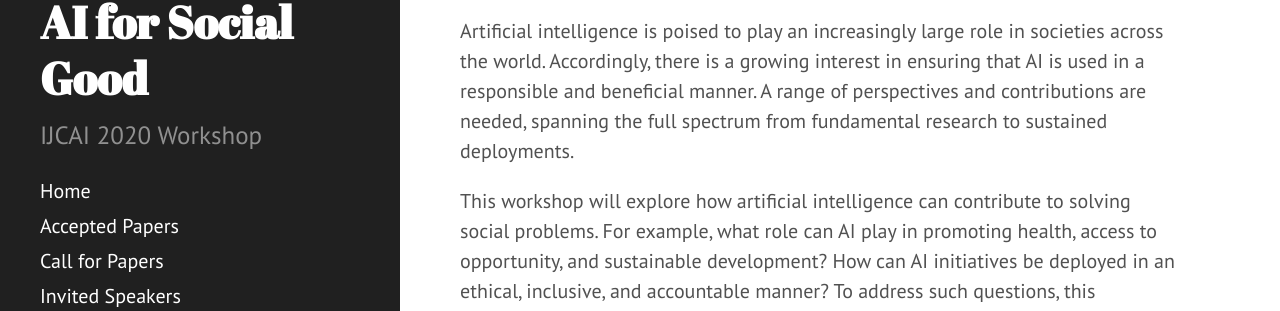
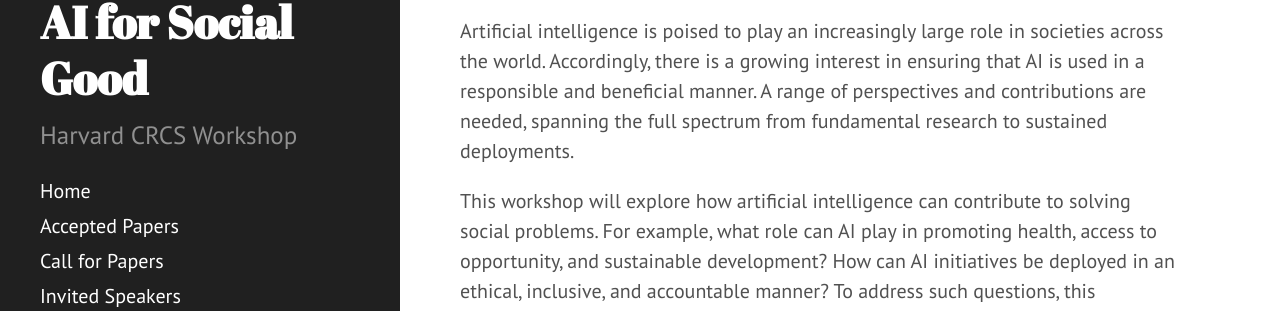
Before and after one commit to slremy/aiforpublichealth.github.io, a Jekyll site: the page built from index.md, in a window 1280 px wide. Shown: the part 351-662 px from the top of the page. Built offline with Jekyll 4.4.1, drawn with Linux system fonts in a browser that asks for light colours; the list of posts is cut into pages by our own code.

Commit message:
Update _config.yml

```diff
--- a/_config.yml
+++ b/_config.yml
@@ -5,8 +5,8 @@ permalink:        pretty
 
 # Setup
 title:            'AI for&#10;Social Good'
-tagline:          'IJCAI 2020 Workshop'
-description:      'IJCAI 2020 Workshop'
+tagline:          'Harvard CRCS Workshop'
+description:      'Harvard CRCS Workshop'
 url:              "http://aiforgood2020.github.io"
 baseurl:          "/"
 
```
